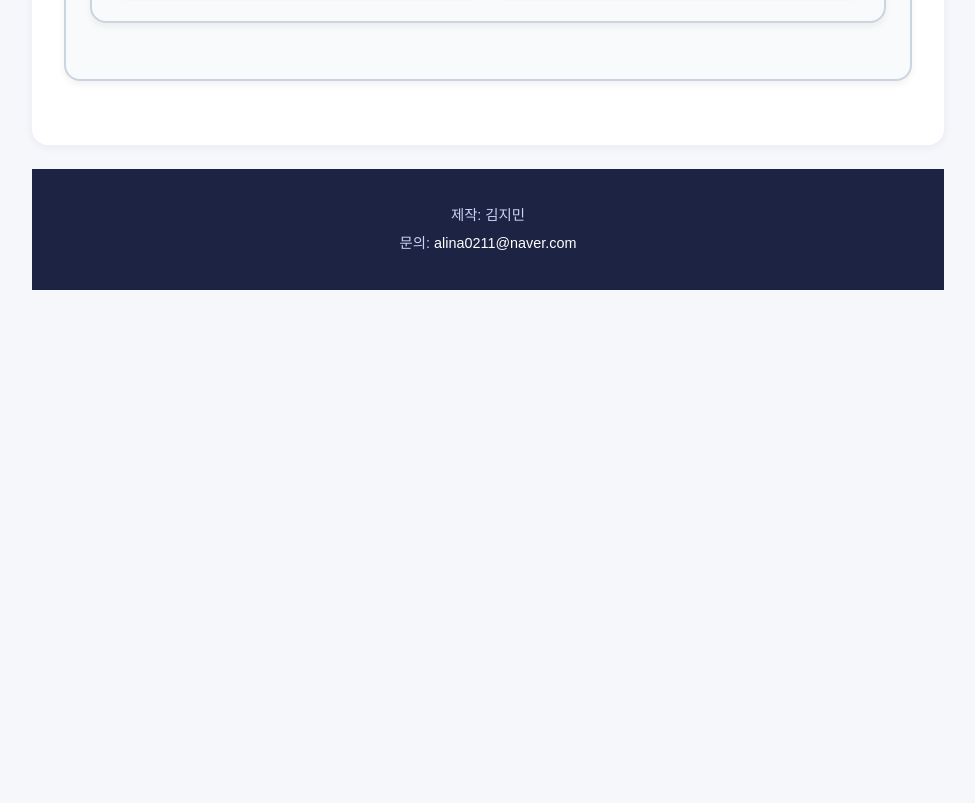
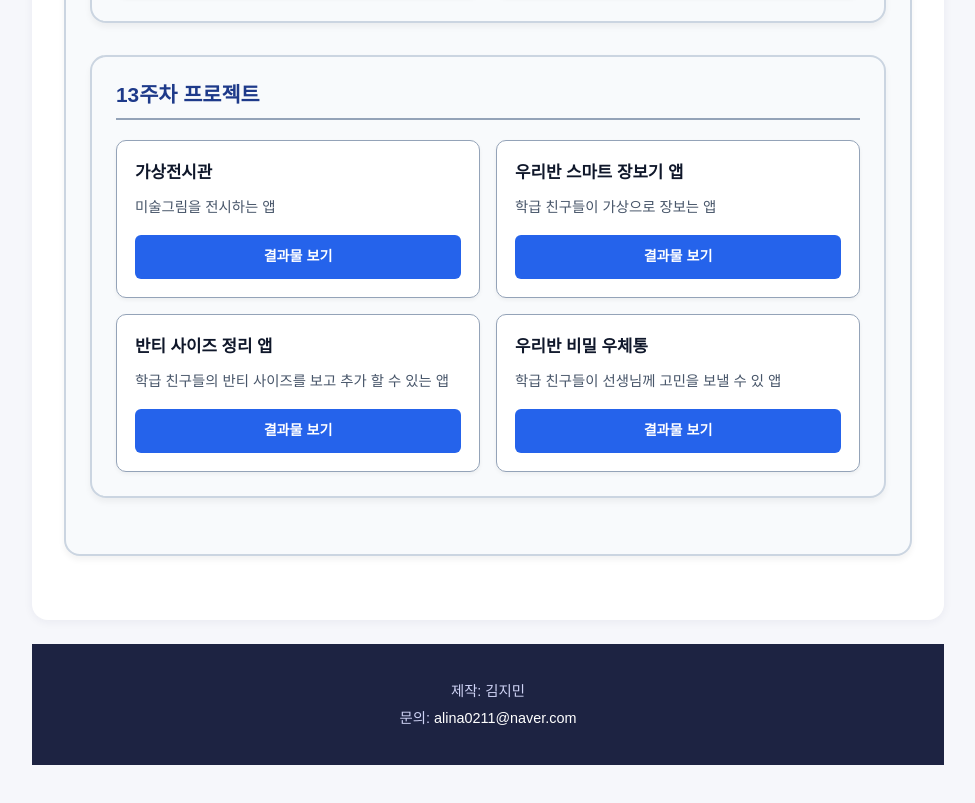
Before and after one commit to k1mjimin/my-webpage, a plain HTML site: page index.html in a window 1280 px wide. Shown: the part 3460-4263 px from the top of the page, without its empty margins (152-1127 px from the left). Before the commit the page ends 3798 px from the top, so only its background shows below. Drawn offline with Linux system fonts and the light colour scheme.

Commit message:
Update index.html

```diff
--- a/index.html
+++ b/index.html
@@ -476,6 +476,38 @@
     </div>
   </div>
 
+     <!-- [5] 13주차 프로젝트 -->
+  <div class="week-container">
+    <h3 class="week-title">13주차 프로젝트</h3>
+    <div class="project-grid">
+
+      <div class="project-card">
+        <h4>가상전시관</h4>
+        <p>미술그림을 전시하는 앱</p>
+        <a href="https://script.google.com/macros/s/AKfycbwxxpUvLTsOfsvF2B0uxpZF-SNYBTHrS3EenFkwLNc0oI9N2sI_DvXO_EN4NI20sXFW/exec" target="_blank" class="btn-link">결과물 보기</a>
+      </div>
+
+      <div class="project-card">
+        <h4>우리반 스마트 장보기 앱</h4>
+        <p>학급 친구들이 가상으로 장보는 앱</p>
+        <a href="https://script.google.com/macros/s/AKfycbycKL4L_sU5vW6tjtlc3q-bOW-48FPWngjKDY01zvduPC590smLgpKq5khaLStwJolO/exec" target="_blank" class="btn-link">결과물 보기</a>
+      </div>
+
+      <div class="project-card">
+        <h4>반티 사이즈 정리 앱</h4>
+        <p>학급 친구들의 반티 사이즈를 보고 추가 할 수 있는 앱</p>
+        <a href="https://script.google.com/macros/s/AKfycbyekVzq46HmSv7-r_cZCJymfz-4yxT4QJ2YS2XIoQ4kml7d-Wpuv0rd2QJfyOJ2VsRpTw/exec" target="_blank" class="btn-link">결과물 보기</a>
+      </div>
+
+      <div class="project-card">
+        <h4>우리반 비밀 우체통</h4>
+        <p>학급 친구들이 선생님께 고민을 보낼 수 있 앱</p>
+        <a href="https://script.google.com/macros/s/AKfycbwonPF2fEafT8g8ziWt8n5IN74yX73QIpAmpggTAAXcaCMMYn3d8wJduFG-n2Hja2Gt/exec" target="_blank" class="btn-link">결과물 보기</a>
+      </div>
+
+    </div>
+  </div>
+
 </section>
 
 </section>
```
